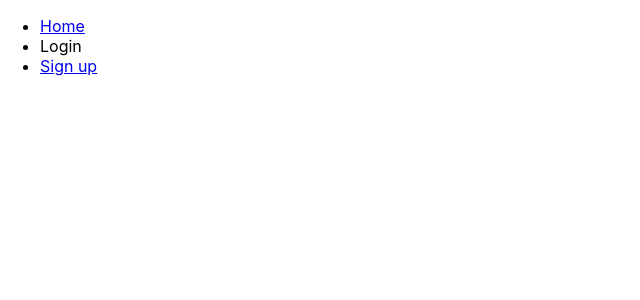
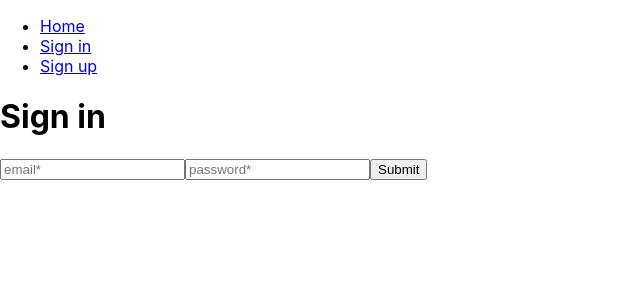
Before and after one commit to VictorTpo/WineCellar-front, a React (Create React App) app: page /sign-in in a window 1280 px wide. Before the commit this address had no page. Shown: the top 300 px of the page, without its empty margins (0-640 px from the left). Built offline with nearby package versions, Linux system fonts and the light colour scheme.

Commit message:
User can sign in (#18)

```diff
--- a/src/App.js
+++ b/src/App.js
@@ -7,7 +7,8 @@ import BottlesIndex from './components/BottlesIndex';
 import BottlesNew from './components/BottlesNew';
 import BottlesShow from './components/BottlesShow';
 import Home from './components/Home';
-import Signup from './components/SignUp'
+import SignIn from './components/SignIn'
+import SignUp from './components/SignUp'
 import WineCellarsEdit from './components/WineCellarsEdit';
 import WineCellarsIndex from './components/WineCellarsIndex';
 import WineCellarsNew from './components/WineCellarsNew';
@@ -20,8 +21,8 @@ const LoggedMenu = () => {
   if(!loggedIn()) {
     return(
       <>
-        <li>Login</li>
-        <li><Link to="/signup">Sign up</Link></li>
+        <li><Link to="/sign-in">Sign in</Link></li>
+        <li><Link to="/sign-up">Sign up</Link></li>
       </>
     )
   } else {
@@ -52,7 +53,8 @@ function App() {
         <Route exact path='/bottles/new' element={< BottlesNew />}></Route>
         <Route exact path='/bottles/:id' element={< BottlesShow />}></Route>
         <Route exact path='/bottles/:id/edit' element={< BottlesEdit />}></Route>
-        <Route exact path='/signup' element={< Signup />}></Route>
+        <Route exact path='/sign-in' element={< SignIn />}></Route>
+        <Route exact path='/sign-up' element={< SignUp />}></Route>
         <Route exact path='/wine_cellars' element={< WineCellarsIndex />}></Route>
         <Route exact path='/wine_cellars/new' element={< WineCellarsNew />}></Route>
         <Route exact path='/wine_cellars/:id/edit' element={< WineCellarsEdit />}></Route>
--- /dev/null
+++ b/src/components/SignIn.js
@@ -0,0 +1,74 @@
+
+import React, { useState } from 'react';
+
+function SignIn (){
+  const [email, setEmail] = useState("");
+  const [password, setPassword] = useState("");
+  const [serverError, setServerError] = useState(false)
+  const [formFailure, setFormFailure] = useState(false)
+
+  const handleSubmit = (event) => {
+    event.preventDefault()
+    setServerError(false)
+    setFormFailure(false)
+    const url = `${process.env.REACT_APP_DOMAIN}/sessions`
+    const body = {
+      email: email,
+      password: password
+    }
+    const query = {
+      method: 'POST',
+      headers: {
+        'Content-Type': 'application/json'
+      },
+      body: JSON.stringify(body)
+    };
+
+    fetch(url, query)
+      .then(response => {
+        if(!response.ok){
+          setFormFailure(true)
+        } else {
+          return response.json()
+        }
+      }).then(body => {
+        const account = {
+          id: body.id,
+          firstName: body.first_name,
+          jwtToken: body.jwt_token
+        }
+        localStorage.setItem("account", JSON.stringify(account))
+        window.location.reload(false)
+      })
+      .catch(error => {
+        setServerError(true)
+      })
+  }
+
+  return(
+    <>
+      <h1>Sign in</h1>
+      {serverError && <>Error 500</>}
+      {formFailure && <>Form invalid</>}
+      <form onSubmit={handleSubmit}>
+        <input
+          id="email"
+          type="text"
+          placeholder="email*"
+          value={email}
+          onChange={(e) => setEmail(e.target.value)}
+        />
+        <input
+          id="password"
+          type="password"
+          placeholder="password*"
+          value={password}
+          onChange={(e) => setPassword(e.target.value)}
+        />
+        <input type="submit" />
+      </form>
+    </>
+  )
+}
+
+export default SignIn;
```
